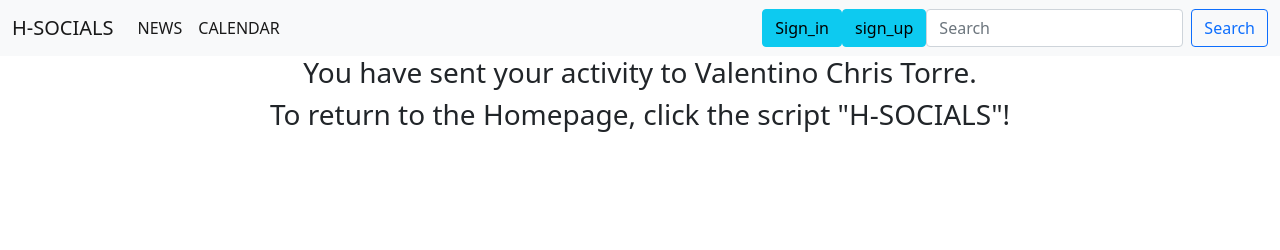
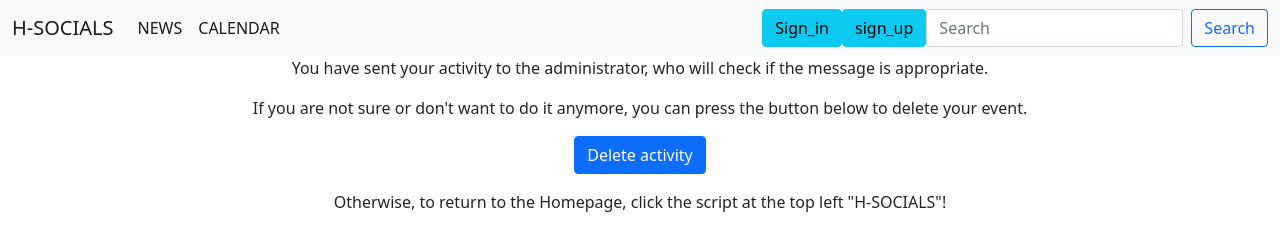
Before and after one commit to V0C0T0/H-SOCIALS.com, a plain HTML site: page sent.html in a window 1280 px wide. Drawn offline with nearby package versions, Linux system fonts and the light colour scheme.

Commit message:
changed a bit of things

```diff
--- a/sent.html
+++ b/sent.html
@@ -30,8 +30,26 @@
         </div>
     </div>
 
-    <h3 class="text-center">You have sent your activity to Valentino Chris Torre.</h3>
-    <h3 class="text-center">To return to the Homepage, click the script "H-SOCIALS"!</h3>
+    <div class="container">
+        <div class="text-center">
+
+            <p>
+                You have sent your activity to the administrator, who will check if the message is appropriate.
+            </p>
+
+            <p>
+                If you are not sure or don't want to do it anymore, you can press the button below to delete your event.
+            </p>
+
+            <p>
+                <a href="activity-deleted.html" class="btn btn-primary"> Delete activity </a>
+            </p>
+
+            <p>
+                Otherwise, to return to the Homepage, click the script at the top left "H-SOCIALS"!
+            </p>
+
+        </div>
 
 </body>
 </html>
```
Also changed, not shown: calendar.html (+1 -1 lines), news.html (+0 -3 lines), image-homepage.JPG (deleted).
